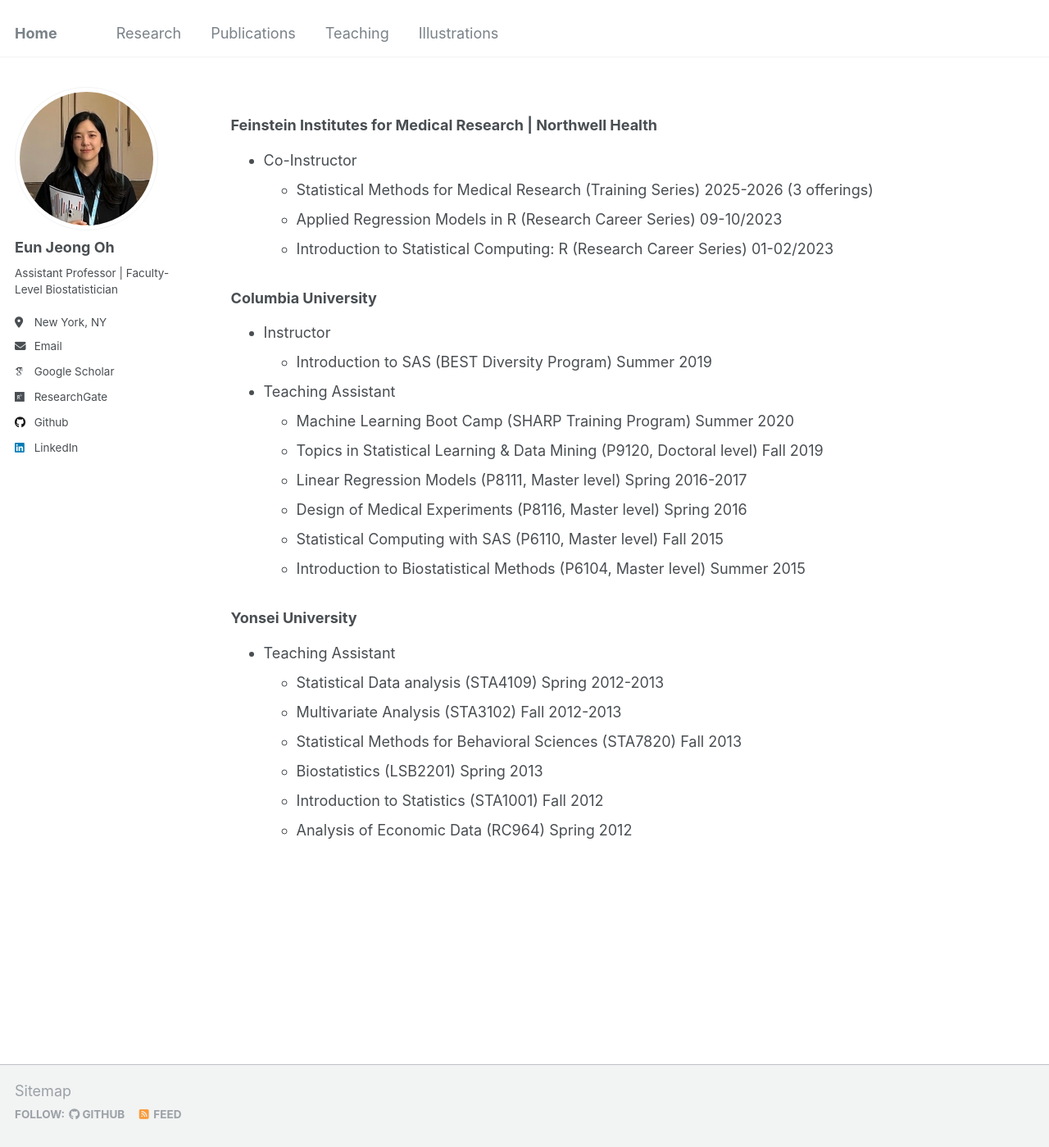
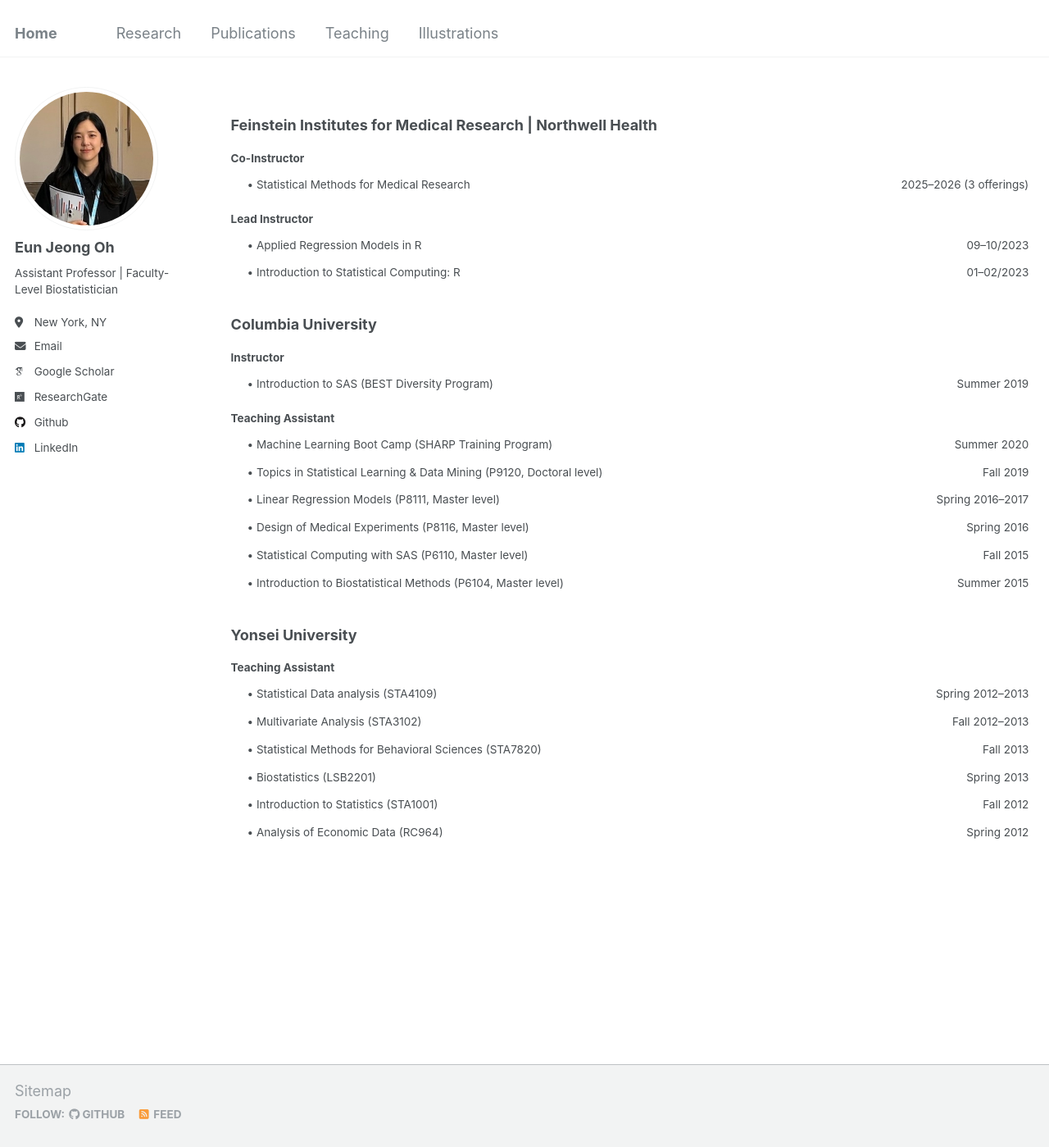
Before and after one commit to oheunj/oheunj.github.io, a Jekyll site: the page built from _pages/teaching.md, in a window 1280 px wide and 1399 px high. Shown: the whole window at 82% size. Built offline with Jekyll 4.4.1, drawn with Linux system fonts in a browser that asks for light colours; some web fonts are replaced.

Commit message:
Update teaching.md

```diff
--- a/_pages/teaching.md
+++ b/_pages/teaching.md
@@ -11,10 +11,104 @@
 
 {% include base_path %}
 
+### Feinstein Institutes for Medical Research | Northwell Health
+<table style="width:100%; border-collapse: collapse; border: none; table-layout: fixed;">
+  <tr style="border: none;">
+    <td colspan="2" style="border: none; padding: 10px 0 5px 0;"><strong>Co-Instructor</strong></td>
+  </tr>
+  <tr style="border: none;">
+    <td style="border: none; width: 75%; padding-left: 20px;">• Statistical Methods for Medical Research</td>
+    <td style="border: none; width: 25%; text-align: right; white-space: nowrap;">2025–2026 (3 offerings)</td>
+  </tr>
+  <tr style="border: none;">
+    <td colspan="2" style="border: none; padding: 15px 0 5px 0;"><strong>Lead Instructor</strong></td>
+  </tr>
+  <tr style="border: none;">
+    <td style="border: none; width: 75%; padding-left: 20px;">• Applied Regression Models in R</td>
+    <td style="border: none; width: 25%; text-align: right; white-space: nowrap;">09–10/2023</td>
+  </tr>
+  <tr style="border: none;">
+    <td style="border: none; width: 75%; padding-left: 20px;">• Introduction to Statistical Computing: R</td>
+    <td style="border: none; width: 25%; text-align: right; white-space: nowrap;">01–02/2023</td>
+  </tr>
+</table>
 
+### Columbia University
+<table style="width:100%; border-collapse: collapse; border: none; table-layout: fixed;">
+  <tr style="border: none;">
+    <td colspan="2" style="border: none; padding: 10px 0 5px 0;"><strong>Instructor</strong></td>
+  </tr>
+  <tr style="border: none;">
+    <td style="border: none; width: 75%; padding-left: 20px;">• Introduction to SAS (BEST Diversity Program)</td>
+    <td style="border: none; width: 25%; text-align: right; white-space: nowrap;">Summer 2019</td>
+  </tr>
+  <tr style="border: none;">
+    <td colspan="2" style="border: none; padding: 15px 0 5px 0;"><strong>Teaching Assistant</strong></td>
+  </tr>
+  <tr style="border: none;">
+    <td style="border: none; width: 75%; padding-left: 20px;">• Machine Learning Boot Camp (SHARP Training Program)</td>
+    <td style="border: none; width: 25%; text-align: right; white-space: nowrap;">Summer 2020</td>
+  </tr>
+  <tr style="border: none;">
+    <td style="border: none; width: 75%; padding-left: 20px;">• Topics in Statistical Learning & Data Mining (P9120, Doctoral level)</td>
+    <td style="border: none; width: 25%; text-align: right; white-space: nowrap;">Fall 2019</td>
+  </tr>
+  <tr style="border: none;">
+    <td style="border: none; width: 75%; padding-left: 20px;">• Linear Regression Models (P8111, Master level)</td>
+    <td style="border: none; width: 25%; text-align: right; white-space: nowrap;">Spring 2016–2017</td>
+  </tr>
+  <tr style="border: none;">
+    <td style="border: none; width: 75%; padding-left: 20px;">• Design of Medical Experiments (P8116, Master level)</td>
+    <td style="border: none; width: 25%; text-align: right; white-space: nowrap;">Spring 2016</td>
+  </tr>
+  <tr style="border: none;">
+    <td style="border: none; width: 75%; padding-left: 20px;">• Statistical Computing with SAS (P6110, Master level)</td>
+    <td style="border: none; width: 25%; text-align: right; white-space: nowrap;">Fall 2015</td>
+  </tr>
+  <tr style="border: none;">
+    <td style="border: none; width: 75%; padding-left: 20px;">• Introduction to Biostatistical Methods (P6104, Master level)</td>
+    <td style="border: none; width: 25%; text-align: right; white-space: nowrap;">Summer 2015</td>
+  </tr>
+</table>
+
+### Yonsei University
+<table style="width:100%; border-collapse: collapse; border: none; table-layout: fixed;">
+  <tr style="border: none;">
+    <td colspan="2" style="border: none; padding: 10px 0 5px 0;"><strong>Teaching Assistant</strong></td>
+  </tr>
+  <tr style="border: none;">
+    <td style="border: none; width: 75%; padding-left: 20px;">• Statistical Data analysis (STA4109)</td>
+    <td style="border: none; width: 25%; text-align: right; white-space: nowrap;">Spring 2012–2013</td>
+  </tr>
+  <tr style="border: none;">
+    <td style="border: none; width: 75%; padding-left: 20px;">• Multivariate Analysis (STA3102)</td>
+    <td style="border: none; width: 25%; text-align: right; white-space: nowrap;">Fall 2012–2013</td>
+  </tr>
+  <tr style="border: none;">
+    <td style="border: none; width: 75%; padding-left: 20px;">• Statistical Methods for Behavioral Sciences (STA7820)</td>
+    <td style="border: none; width: 25%; text-align: right; white-space: nowrap;">Fall 2013</td>
+  </tr>
+  <tr style="border: none;">
+    <td style="border: none; width: 75%; padding-left: 20px;">• Biostatistics (LSB2201)</td>
+    <td style="border: none; width: 25%; text-align: right; white-space: nowrap;">Spring 2013</td>
+  </tr>
+  <tr style="border: none;">
+    <td style="border: none; width: 75%; padding-left: 20px;">• Introduction to Statistics (STA1001)</td>
+    <td style="border: none; width: 25%; text-align: right; white-space: nowrap;">Fall 2012</td>
+  </tr>
+  <tr style="border: none;">
+    <td style="border: none; width: 75%; padding-left: 20px;">• Analysis of Economic Data (RC964)</td>
+    <td style="border: none; width: 25%; text-align: right; white-space: nowrap;">Spring 2012</td>
+  </tr>
+</table>
+
+
+
+
+<!--
 ### Feinstein Institutes for Medical Research | Northwell Health
 * Co-Instructor
-  * Statistical Methods for Medical Research (Training Series) 2025-2026 (3 offerings) <!-- 03-04/2025 & 09-10/2025 & 04-06/2026 -->
+  * Statistical Methods for Medical Research (Training Series) 2025-2026 (3 offerings) 03-04/2025, 09-10/2025, 04-06/2026
   * Applied Regression Models in R (Research Career Series) 09-10/2023
   * Introduction to Statistical Computing: R (Research Career Series) 01-02/2023
 
@@ -37,3 +131,4 @@
   * Biostatistics (LSB2201) Spring 2013
   * Introduction to Statistics (STA1001) Fall 2012
   * Analysis of Economic Data (RC964) Spring 2012
+-->
```
